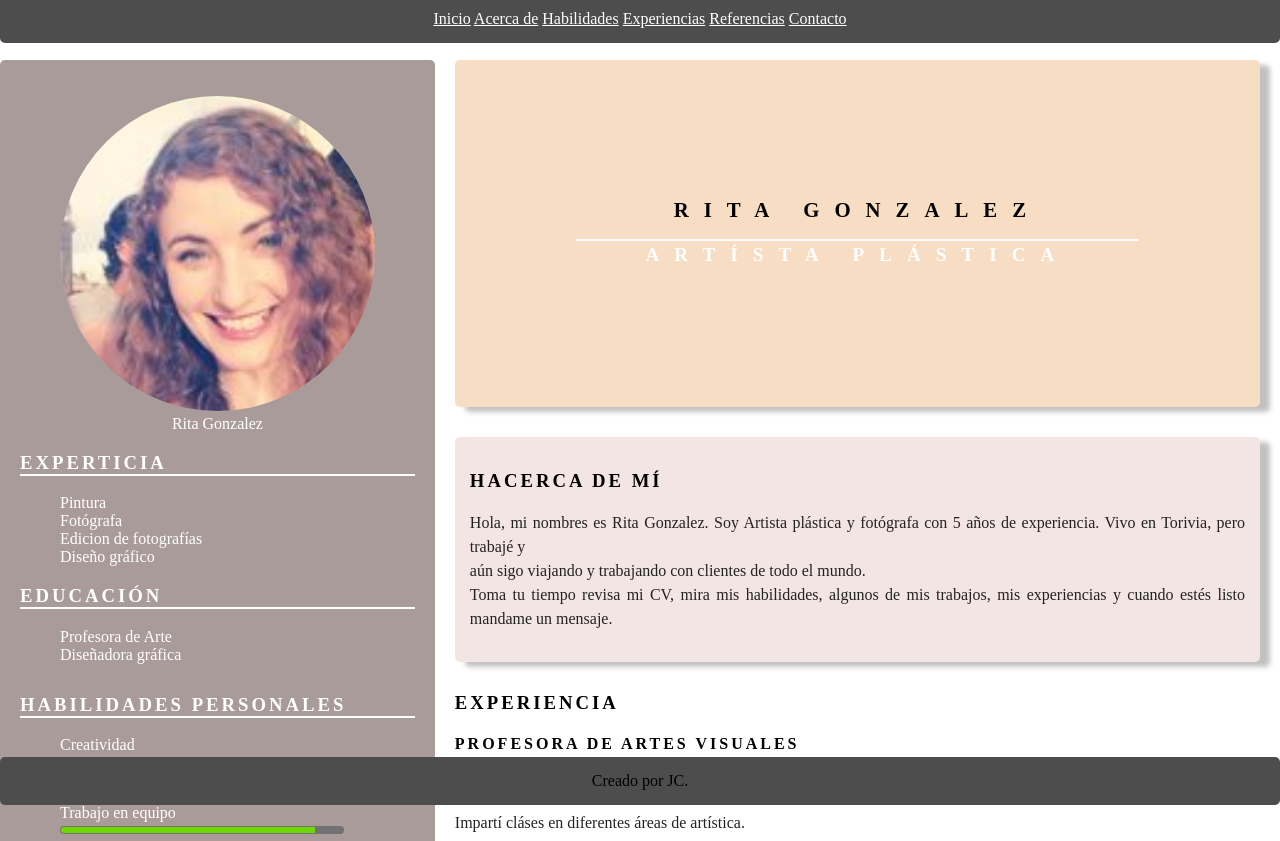
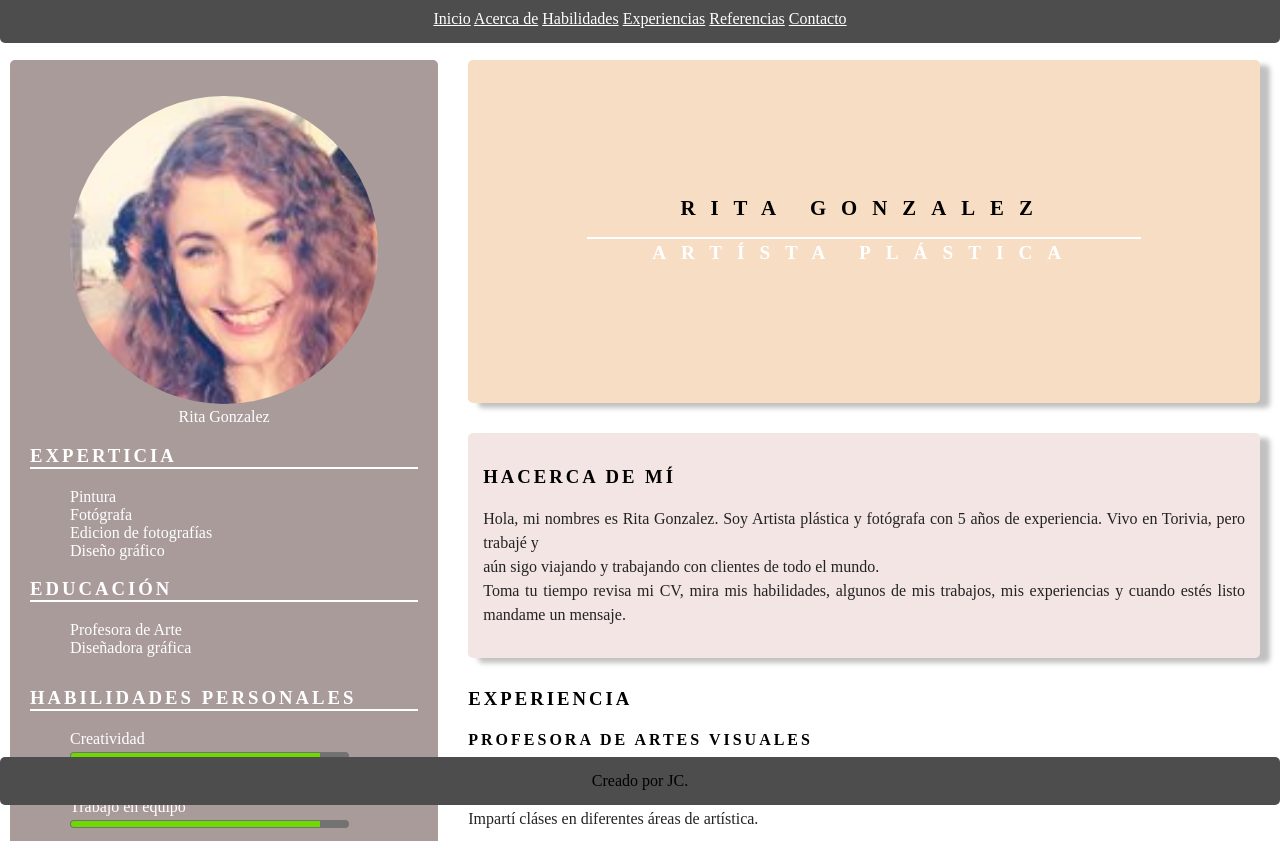
Before and after one commit to Josepheum/cv.ghithub.io, a plain HTML site: page index.html in a window 1280 px wide. Shown: the top 841 px of the page. Drawn offline with Linux system fonts and the light colour scheme.

Commit message:
Update estilos.css
cambio margen aside

```diff
--- a/estilos/estilos.css
+++ b/estilos/estilos.css
@@ -5,7 +5,7 @@
 
 aside {
 	position: relative;
-	margin: 60px 0px 20px;
+	margin: 60px 10px 20px;
 	padding: 20px;
 	background-color: #AA9B9B;
 	width: 35%;
```
